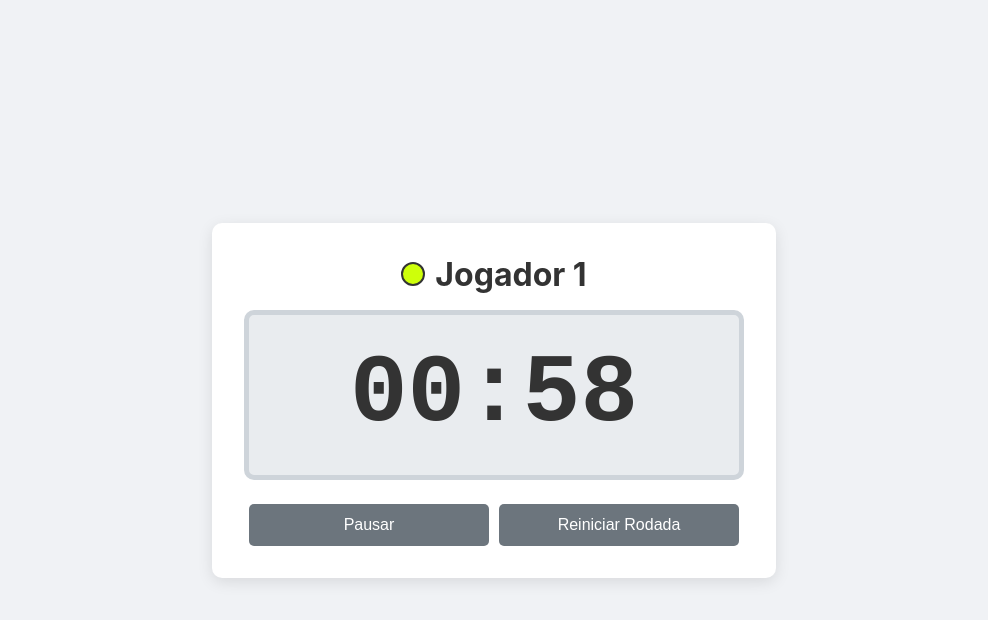
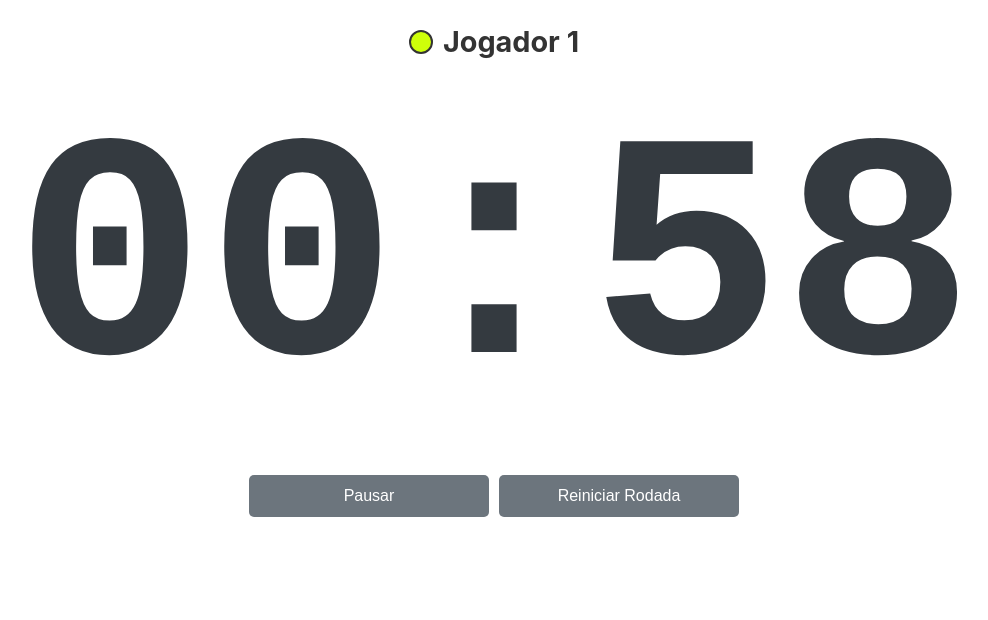
Before and after one commit to romric99/cronGame, a plain HTML site: page index.html in a window 1280 px wide. Both pictures are taken after a click on the button "Iniciar Jogo!". Shown: the whole page, without its empty margins (146-1134 px from the left). Drawn offline with Linux system fonts and the light colour scheme.

Commit message:
novas modificações

```diff
--- a/index.html
+++ b/index.html
@@ -43,6 +43,10 @@
 
     <!-- TELA DO JOGO -->
     <div id="game-screen" class="screen" style="display: none;">
+
+        <!-- NOVO: Barra de progresso. Fica no início para estar no fundo. -->
+        <div id="progress-bar"></div>
+
         <div id="player-info">
             <span id="player-color-indicator"></span>
             <h2 id="player-name">Nome do Jogador</h2>
@@ -54,6 +58,9 @@
             <button id="pause-btn">Pausar</button>
             <button id="restart-btn">Reiniciar Rodada</button>
         </div>
+
+        <!-- NOVO: Elemento de áudio para o som -->
+        <audio id="countdown-sound" src="tick.mp3" preload="auto"></audio>
     </div>
 
     <script src="script.js"></script>
--- a/script.js
+++ b/script.js
@@ -18,6 +18,10 @@ const playerColorIndicator = document.getElementById('player-color-indicator');
 const timerDisplay = document.getElementById('timer-display');
 const pauseBtn = document.getElementById('pause-btn');
 const restartBtn = document.getElementById('restart-btn');
+
+// Adicione estas linhas junto com as outras seleções de elementos
+const progressBar = document.getElementById('progress-bar');
+const countdownSound = document.getElementById('countdown-sound');
 
 // --- VARIÁVEIS DE ESTADO DO JOGO E CONSTANTES ---
 let players = [];
@@ -94,6 +98,27 @@ function getRandomColor() {
 }
 
 /**
+ * Atualiza a barra de progresso com base no tempo atual.
+ */
+function updateProgressBar() {
+    let percentage = 0;
+    if (gameSettings.mode === 'regressive') {
+        // A barra diminui de 100% para 0%
+        percentage = (currentTime / gameSettings.time) * 100;
+        // Muda a cor da barra nos últimos 10 segundos
+        progressBar.style.backgroundColor = (currentTime <= 10) ? '#f8d7da' : '#d4edda';
+    } else {
+        // A barra aumenta de 0% para 100%, limitada ao tempo da rodada
+        percentage = (currentTime / gameSettings.time) * 100;
+        if (percentage > 100) {
+            percentage = 100;
+        }
+    }
+    progressBar.style.width = `${percentage}%`;
+}
+
+
+/**
  * Inicia o jogo, salva as configurações e troca de tela.
  */
 function startGame() {
@@ -154,12 +179,23 @@ function startTimer() {
     clearInterval(timerInterval); // Limpa qualquer timer anterior
 
     currentTime = (gameSettings.mode === 'regressive') ? gameSettings.time : 0;
+
+    // Resetar o som e a barra de progresso no início da rodada
+    countdownSound.pause();
+    countdownSound.currentTime = 0;
+    updateProgressBar();
     updateTimerDisplay();
 
     timerInterval = setInterval(() => {
         if (!isPaused) {
             if (gameSettings.mode === 'regressive') {
                 currentTime--;
+
+                // Toca o som quando faltam 10 segundos
+                if (currentTime === 10) {
+                    countdownSound.play().catch(e => console.error("Erro ao tocar som:", e));
+                }
+
                 if (currentTime < 0) {
                     currentTime = 0;
                     clearInterval(timerInterval);
@@ -167,7 +203,9 @@ function startTimer() {
             } else {
                 currentTime++;
             }
+            // Atualiza os displays a cada segundo
             updateTimerDisplay();
+            updateProgressBar();
         }
     }, 1000);
 }
--- a/style.css
+++ b/style.css
@@ -185,3 +185,63 @@ button:hover {
     transform: scale(1.1); /* Aumenta um pouco de tamanho */
     border-color: #007bff; /* Destaca a borda */
 }
+
+
+/* Transforma a tela do jogo em um container flexível de tela cheia */
+#game-screen {
+    display: flex;
+    flex-direction: column; /* Organiza os itens em uma coluna */
+    justify-content: space-between; /* Espaça os itens verticalmente */
+    height: 100vh; /* Ocupa 100% da altura da tela */
+    width: 100vw; /* Ocupa 100% da largura da tela */
+    max-width: none; /* Remove a largura máxima */
+    padding: 1.5rem;
+    box-sizing: border-box; /* Garante que o padding não aumente o tamanho */
+    border-radius: 0; /* Remove bordas arredondadas para ocupar a tela toda */
+    position: relative; /* Necessário para posicionar a barra de progresso */
+    overflow: hidden; /* Esconde qualquer coisa que saia dos limites */
+}
+
+/* NOVO: Estilo para a barra de progresso */
+#progress-bar {
+    position: absolute;
+    top: 0;
+    left: 0;
+    height: 100%;
+    width: 0%; /* Começa com 0 e será alterada via JS */
+    background-color: #d4edda; /* Um verde claro e sutil */
+    z-index: -1; /* Coloca a barra atrás de todo o conteúdo */
+    transition: width 1s linear, background-color 0.5s; /* Animação suave */
+}
+
+#player-info {
+    flex-shrink: 0; /* Impede que o nome do jogador encolha */
+}
+
+#player-name {
+    font-size: 1.8rem; /* Ajuste de tamanho se necessário */
+}
+
+/* Faz o botão do contador crescer e ocupar o espaço disponível */
+#timer-display {
+    flex-grow: 1; /* Este é o truque! Faz o elemento se expandir */
+    display: flex;
+    justify-content: center;
+    align-items: center;
+    font-size: 25vw; /* Tamanho da fonte responsivo à largura da tela */
+    margin: 1rem 0;
+    border: none;
+    background-color: transparent; /* Fundo transparente para ver a barra de progresso */
+    color: #343a40;
+}
+#timer-display:hover {
+    background-color: rgba(255, 255, 255, 0.1); /* Efeito sutil ao passar o mouse */
+}
+
+
+.controls {
+    flex-shrink: 0; /* Impede que os controles encolham */
+    width: 100%;
+    max-width: 500px;
+    margin: 0 auto; /* Centraliza os botões se a tela for muito larga */
+}
```
Also changed, not shown: 1 other file.
